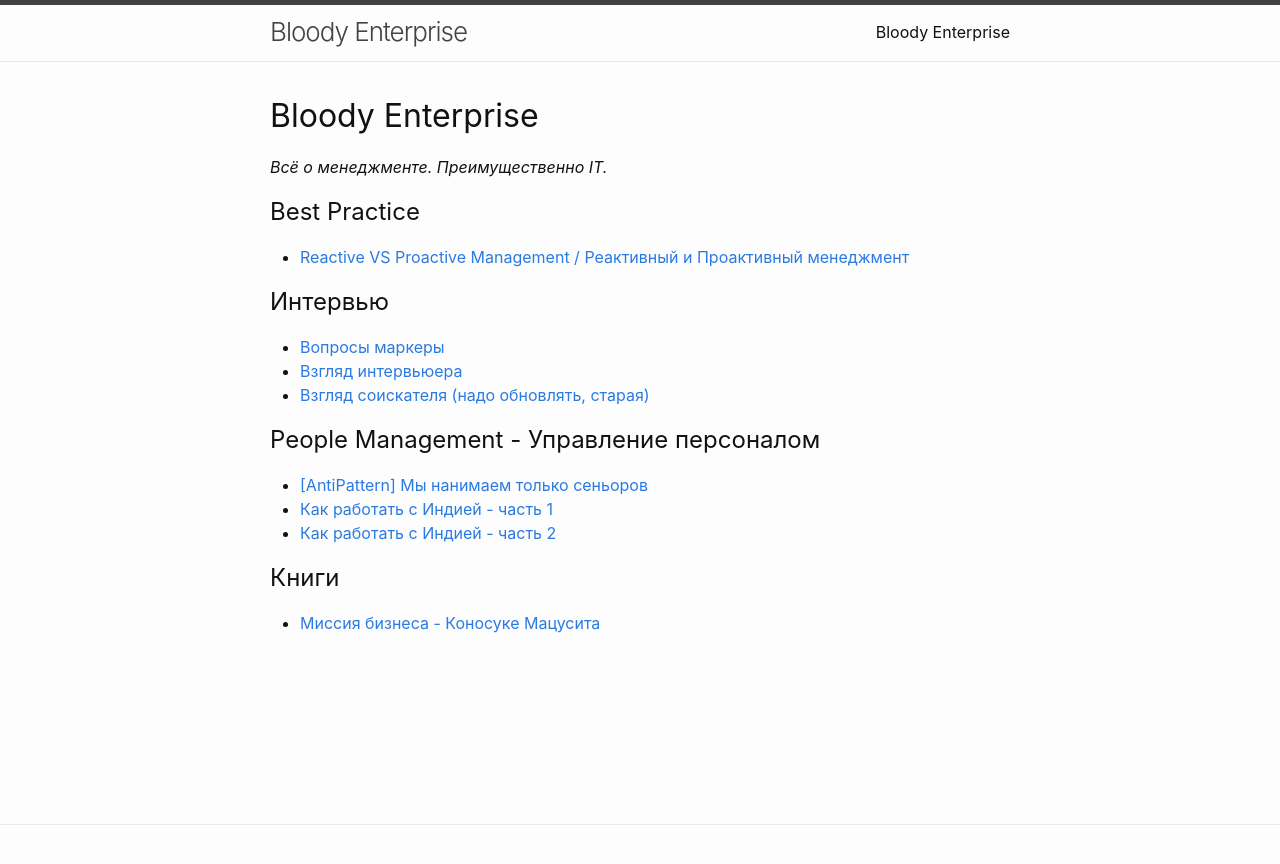
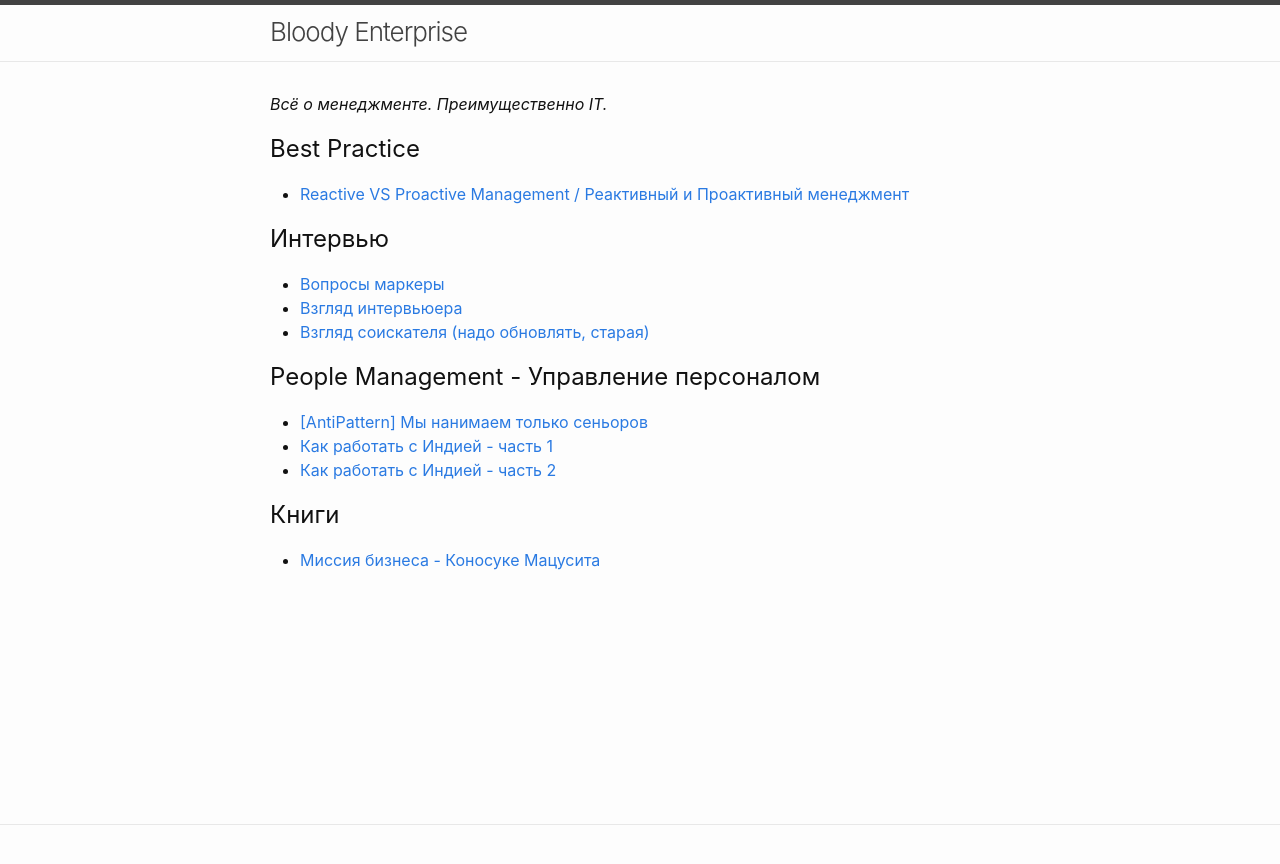
Before and after one commit to Antonio-Ingegnere/bloodyenterprise, a Jekyll site: the page built from index.md, in a window 1280 px wide. Shown: the top 864 px of the page. Built offline with Jekyll 4.4.1, drawn with Linux system fonts in a browser that asks for light colours; our own code applies the rules of GitHub Pages for plain Markdown files.

Commit message:
Layout adjustments

```diff
--- a/_includes/header.html
+++ b/_includes/header.html
@@ -17,14 +17,14 @@
           </span>
         </label>
 
-        <div class="trigger">
+        <!-- <div class="trigger">
           {%- for path in page_paths -%}
             {%- assign my_page = site.pages | where: "path", path | first -%}
             {%- if my_page.title -%}
             <a class="page-link" href="{{ my_page.url | relative_url }}">{{ my_page.title | escape }}</a>
             {%- endif -%}
           {%- endfor -%}
-        </div>
+        </div> -->
       </nav>
     {%- endif -%}
   </div>
--- a/index.md
+++ b/index.md
@@ -1,5 +1,3 @@
-# Bloody Enterprise
-
 _Всё о менеджменте. Преимущественно IT._
 
 ## Best Practice
```
